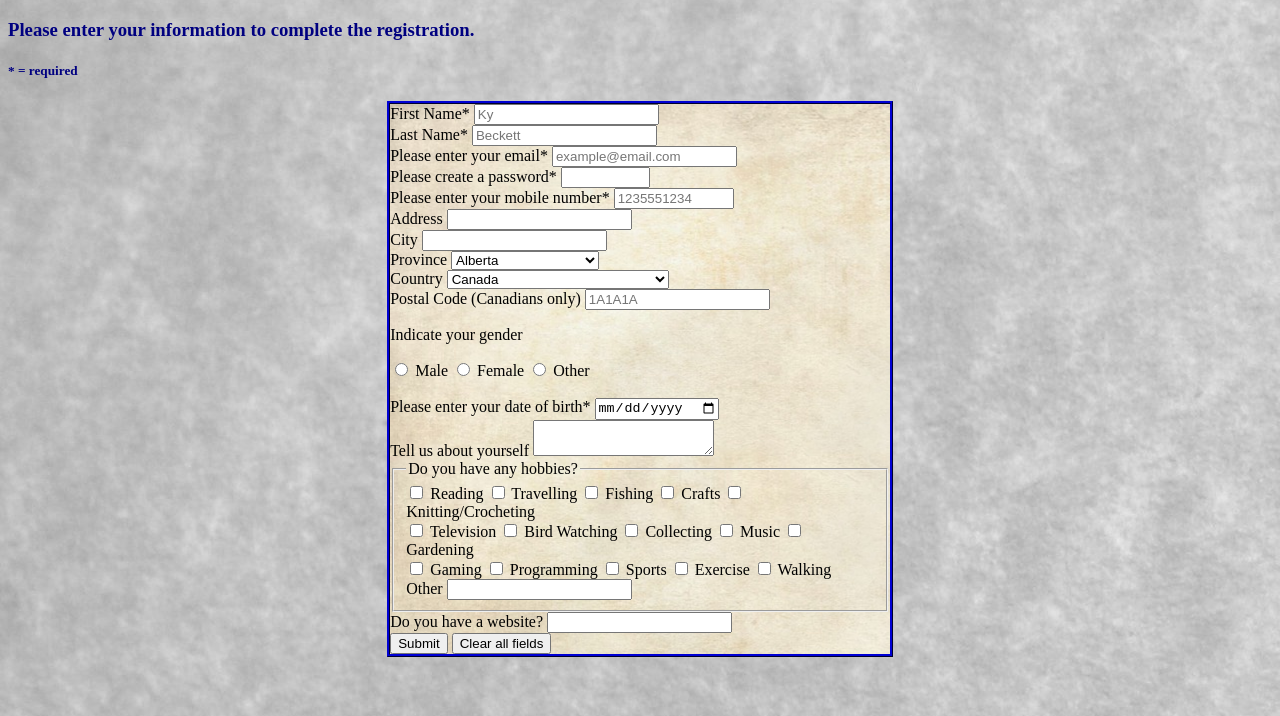
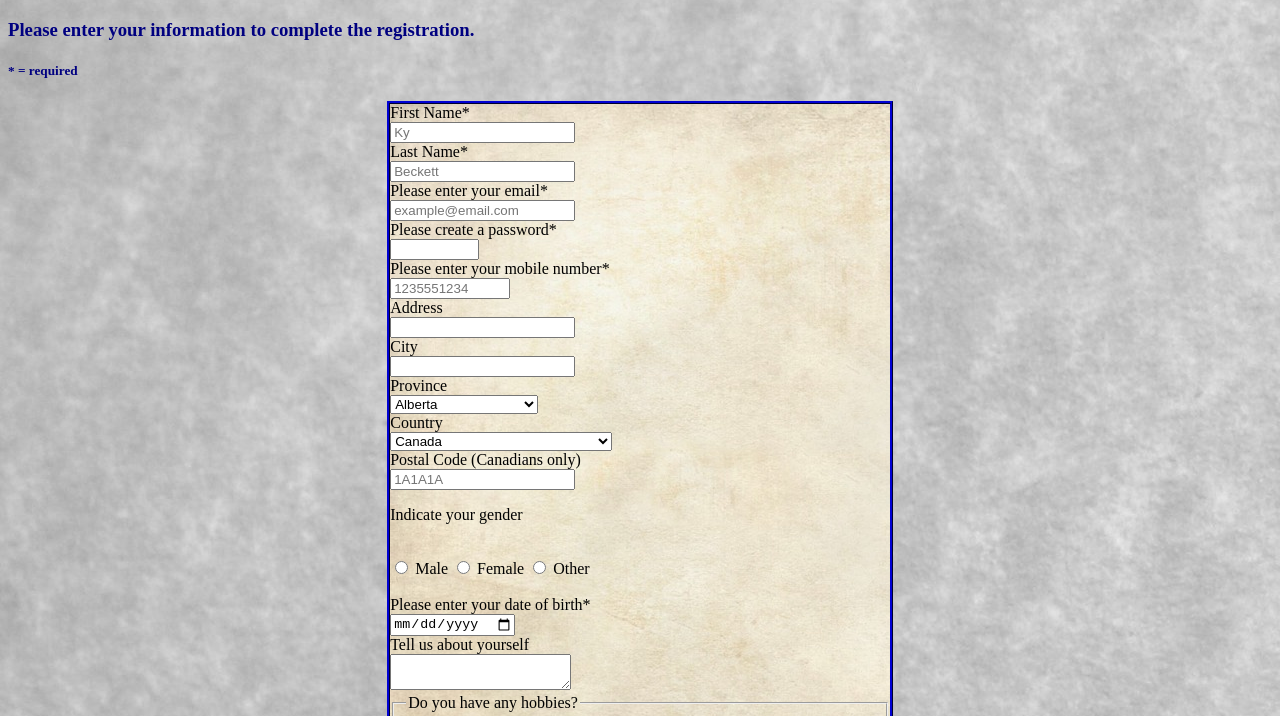
Before and after one commit to beck0181/beck0181.github.io, a plain HTML site: page lib2024/assg-3/index.html in a window 1280 px wide. Shown: the part 61-777 px from the top of the page. Drawn offline with Linux system fonts and the light colour scheme.

Commit message:
Update index.html

```diff
--- a/lib2024/assg-3/index.html
+++ b/lib2024/assg-3/index.html
@@ -16,38 +16,38 @@
 		<h5>* = required</h5>
 		<div id="container" class="container">
 			<section id="reg-form" class="reg-form">
-				<form method="thankyou.php" action="post">
+				<form method="/thankyou.html" action="post" target="_blank">
 					<div id=fn-container class="form-element">
-						<label for="firstname">First Name*</label>
+						<label for="firstname">First Name*</label><br>
 						<input type="text" name="firstname" id="firstname" placeholder="Ky" required>
 					</div>
 					<div id="ln-container" class="form-element">
-						<label for="lastname">Last Name*</label>
+						<label for="lastname">Last Name*</label><br>
 						<input type="text" name="lastname" id="lastname" placeholder="Beckett" required>
 					</div>
 					<div id="email-container" class="form-element">
-						<label for="email">Please enter your email*</label>
+						<label for="email">Please enter your email*</label><br>
 						<input type="email" name="email" id="email" placeholder="example@email.com" required>
 					</div>
 					<div id="pass-container" class="form-element">
-						<label for="pass">Please create a password*</label>
+						<label for="pass">Please create a password*</label><br>
 						<input type="password" name="pass" id="pass" size="8" required>
 					</div>
 					<div id="phone-container" class="form-element">
-						<label for="phone">Please enter your mobile number*</label>
+						<label for="phone">Please enter your mobile number*</label><br>
 						<input type="number" name="phone" id="phone" min="1000000000" max="9999999999" placeholder="1235551234" required><br>
 						<!-- I wish there was an easier way to do that -->
 					</div>
 					<div id="address-container" class="form-element">
-						<label for="addr">Address</label>
+						<label for="addr">Address</label><br>
 						<input type="text" name="addr" id="addr">
 					</div>
 					<div id="city-contain" class="form-element">
-						<label for="city">City</label>
+						<label for="city">City</label><br>
 						<input type="text" name="city" id="city">
 					</div>
 					<div id="province-container" class="form-element">
-						<label for="prov">Province</label>
+						<label for="prov">Province</label><br>
 						<select name="prov" id="prov">
 							<option value="ab">Alberta</option>
 							<option value="bc">British Colombia</option>
@@ -66,7 +66,7 @@
 						</select>
 					</div>
 					<div id="country-container" class="form-element">
-						<label for="country">Country</label>
+						<label for="country">Country</label><br>
 						<select name="country" id="country">
 							<option value="canada">Canada</option>
 							<option value="antigua">Antigua and Barbuda</option>
@@ -95,12 +95,12 @@
 						</select>
 					</div>
 					<div id="post-container" class="form-element">
-						<label for="post">Postal Code (Canadians only)</label>
+						<label for="post">Postal Code (Canadians only)</label><br>
 						<input type="text" name="post" id="post" maxlength="6" placeholder="1A1A1A">
 					</div>
 					<!-- thought - maybe stick a heading here as a dividing line? See how it looks when I'm done adding all the elements in, and I'm making it look good -->
 					<div id="gender-contain" class="form-element">
-						<p>Indicate your gender</p>
+						<p>Indicate your gender</p><br>
 						<label for="male">
 							<input type="radio" name="gender" id="male" value="male">
 							Male
@@ -116,11 +116,11 @@
 					</div>
 					<br>
 					<div id="date-container" class="form-element">
-						<label for="dob">Please enter your date of birth*</label>
+						<label for="dob">Please enter your date of birth*</label><br>
 						<input type="date" name="dob" id="dob" required>
 					</div>
 					<div id="bio-contain" class="form-element">
-						<label for="bio">Tell us about yourself</label>
+						<label for="bio">Tell us about yourself</label><br>
 						<textarea name="bio" id="bio"></textarea>
 					</div>
 					<fieldset id="hobbies" class="form-element">
@@ -194,10 +194,10 @@
 						</label>
 					</fieldset>
 					<div id="web-contain" class="form-element">
-						<label for="web">Do you have a website?</label>
+						<label for="web">Do you have a website?</label><br>
 						<input type="url" name="web" id="web">
 					</div>
-					<button type="submit">Submit</button>
+					<button type="submit" onclick="alert('Thank you! Your information has been logged and sent to the mothership.')">Submit</button>
 					<button type="reset">Clear all fields</button>
 				</form>
 			</section>
```
